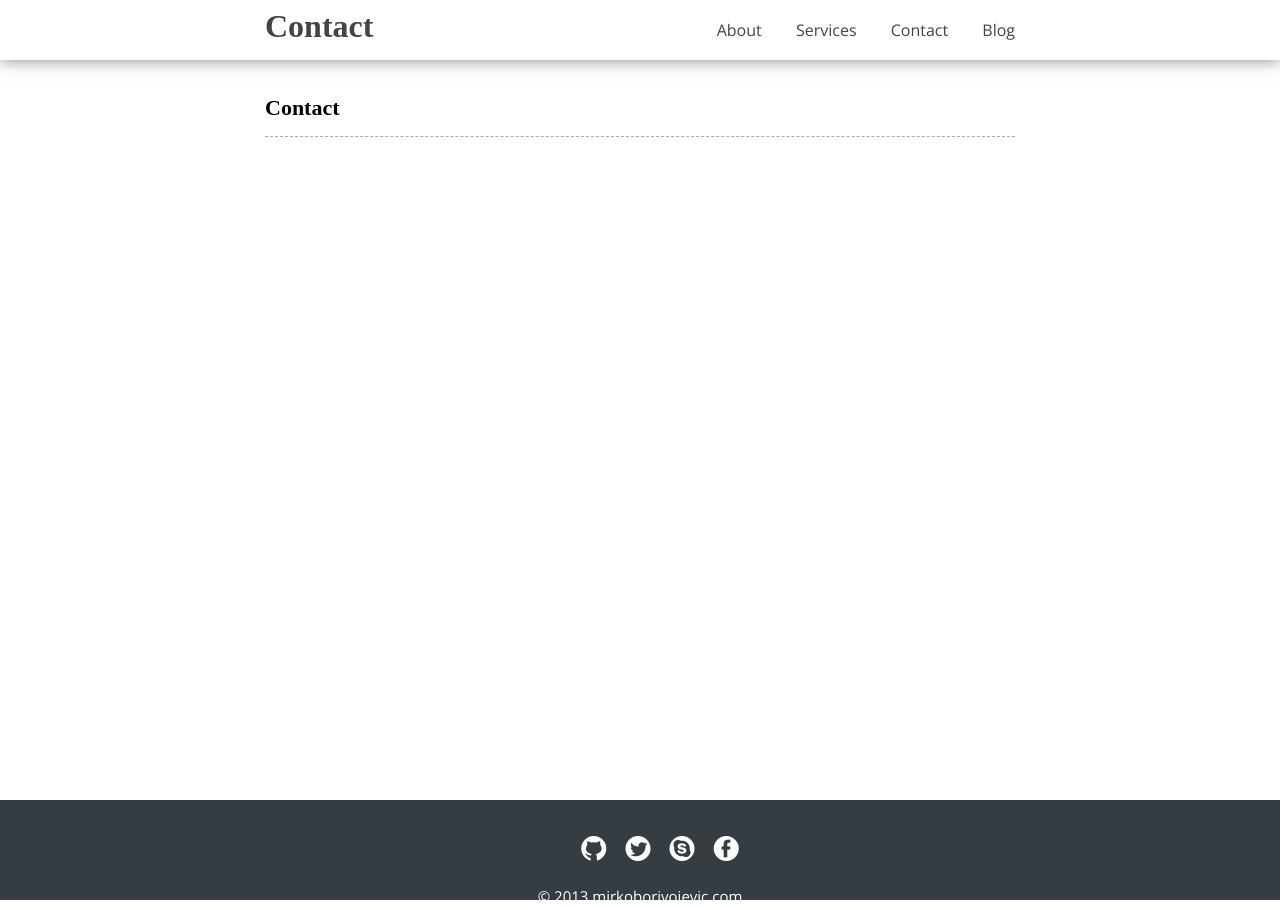
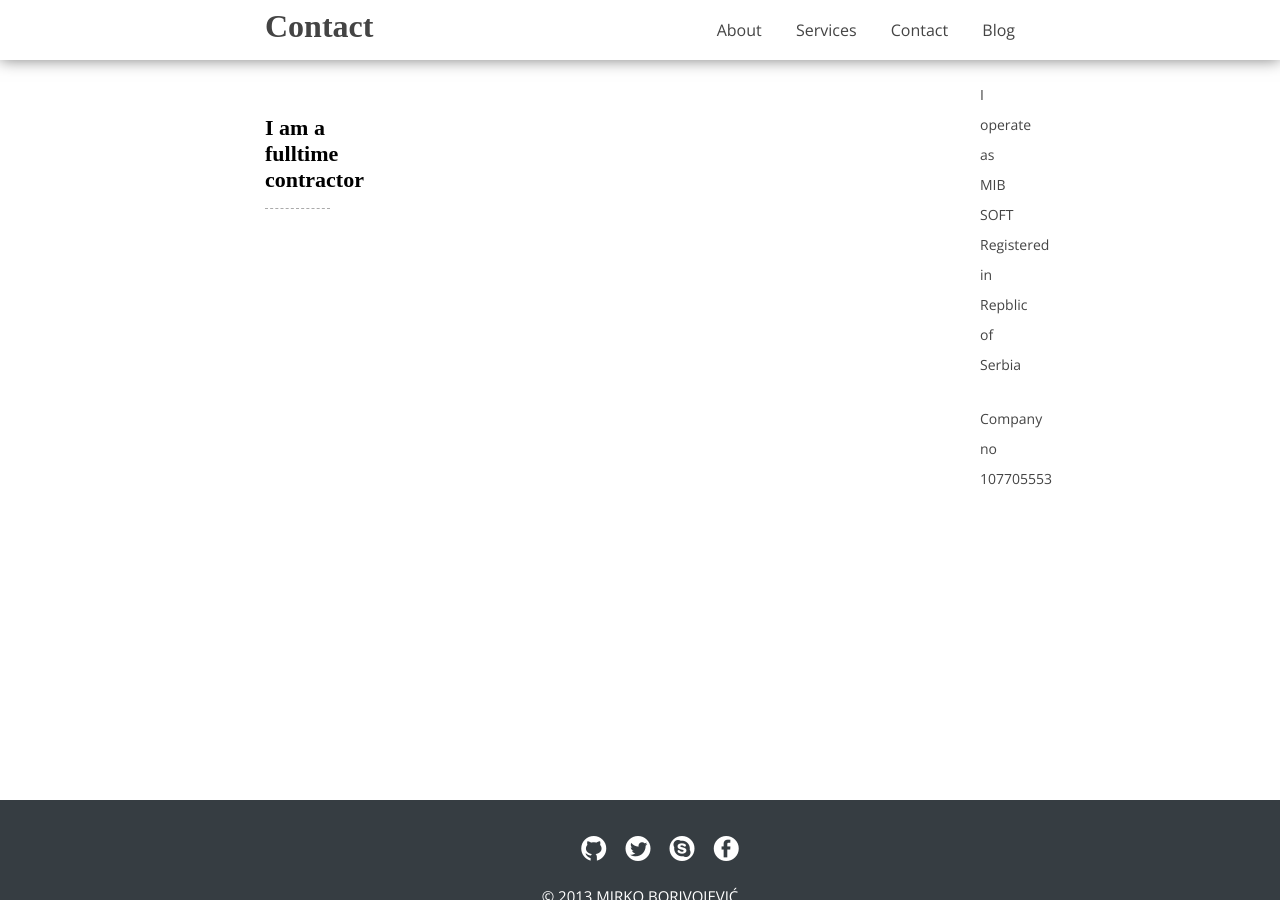
Before and after one commit to borivojevic/borivojevic.github.com, a Jekyll site: the page built from contact.html, in a window 1280 px wide. Built offline with Jekyll 4.4.1, drawn with Linux system fonts in a browser that asks for light colours; some web fonts are replaced; Markdown is read by kramdown in place of the engine named in the settings.

Commit message:
Started contact page

```diff
--- a/_includes/footer.html
+++ b/_includes/footer.html
@@ -7,7 +7,7 @@
         <li><a class="ss-facebook ss-social-circle" href="https://facebook.com/borivojevic"></a></li>
     </ul>
     <p>
-        &copy; 2013 <a href="http://mirkoborivojevic.com" target="_blank">mirkoborivojevic.com</a>
+        &copy; 2013 MIRKO BORIVOJEVIĆ
     </p>
 </div>
 <!-- END FOOTER -->
--- a/contact.html
+++ b/contact.html
@@ -5,8 +5,16 @@ title: Contact
 
 <div class="content">
     <article>
-        <section>
-            <h6>Contact</h6>
+        <section class="left">
+            <h6>I am a fulltime contractor</h6>
+
+            <p></p>
+
+        </section>
+        <section class="right">
+            <b>I operate as MIB SOFT</b>
+            <p>Registered in Repblic of Serbia</p>
+            <p>Company no 107705553</p>
         </section>
     </article>
 </div>
--- a/css/main.css
+++ b/css/main.css
@@ -149,6 +149,14 @@ div#footer {
 article section {
 	margin: 40px 0;
 }
+article section.left {
+	width: 65px;
+	float: left;
+}
+article section.right {
+	width: 35px;
+	float: right;
+}
 article section p {
 	text-align: justify;
 	margin-bottom: 24px;
```
